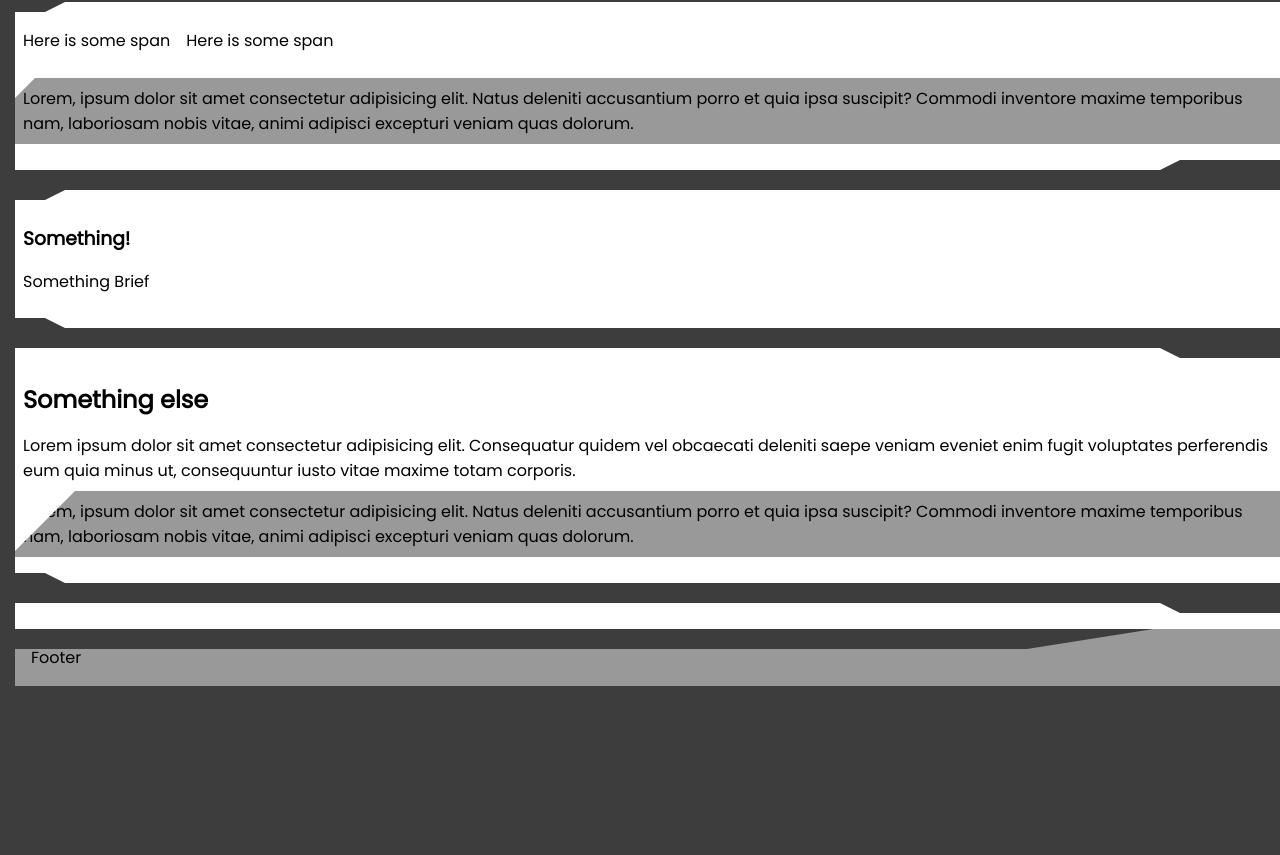
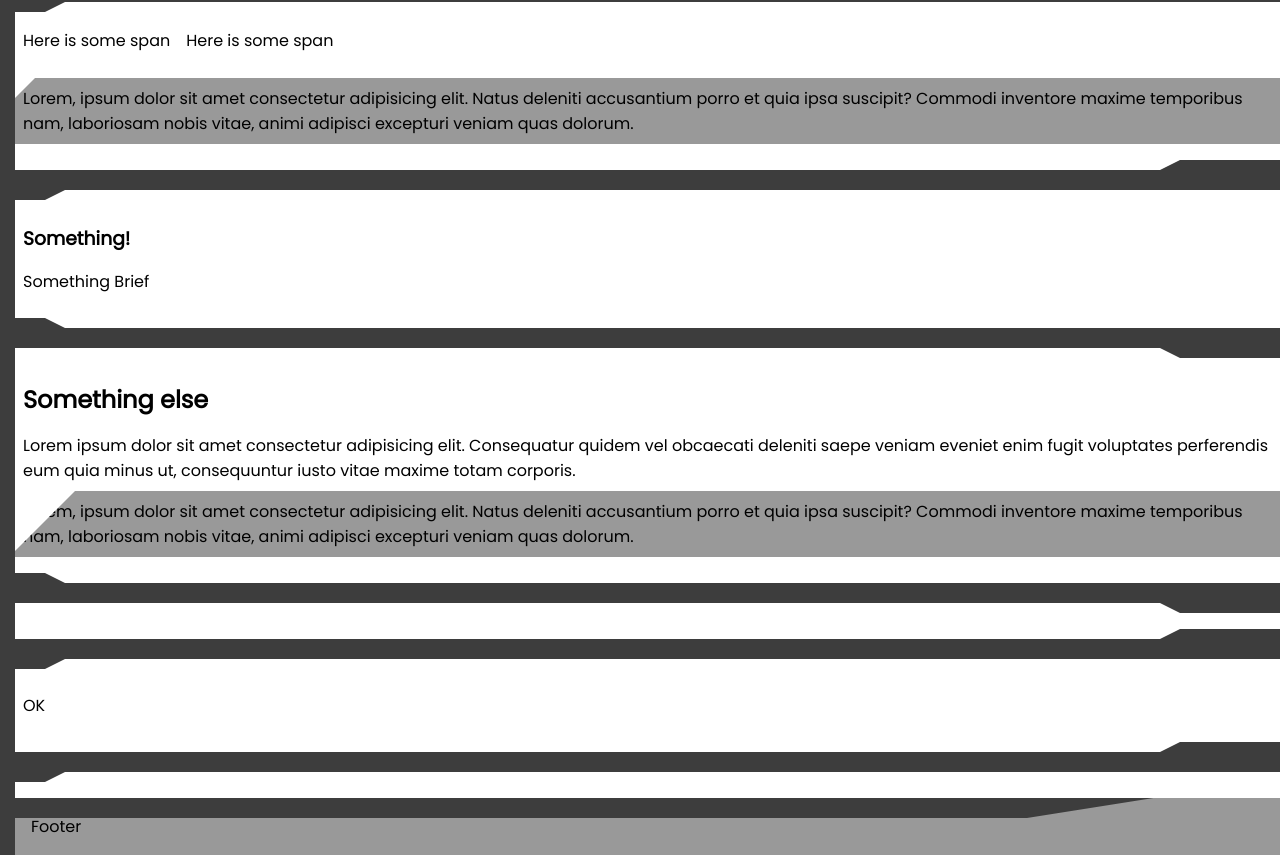
Before and after one commit to ChrisJackem/port_app, a Next.js app: page / in a window 1280 px wide. Shown: the part 343-1198 px from the top of the page. Before the commit the page ends 1029 px from the top, so only its background shows below. Built offline with nearby package versions, Linux system fonts and the light colour scheme.

Commit message:
Dividers 2

```diff
--- a/src/app/page.tsx
+++ b/src/app/page.tsx
@@ -22,6 +22,9 @@ export default function Home() {
       </div>
       <p className="box chip-tl-lg">Lorem, ipsum dolor sit amet consectetur adipisicing elit. Natus deleniti accusantium porro et quia ipsa suscipit? Commodi inventore maxime temporibus nam, laboriosam nobis vitae, animi adipisci excepturi veniam quas dolorum.</p>
     <div className="divider-1"></div>
+    <div className="divider-1"></div>
+    <p>OK</p>
+    <div className="divider-1"></div>
     </div>
   );
 }
```
